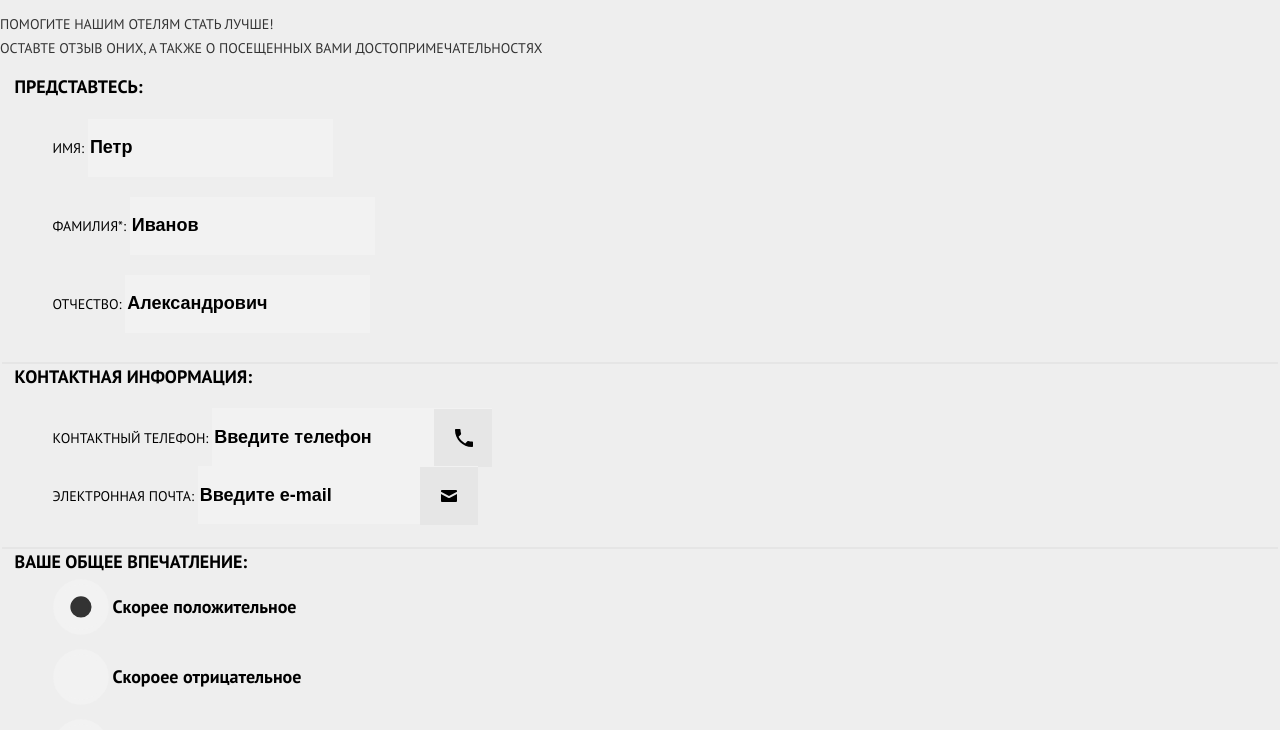
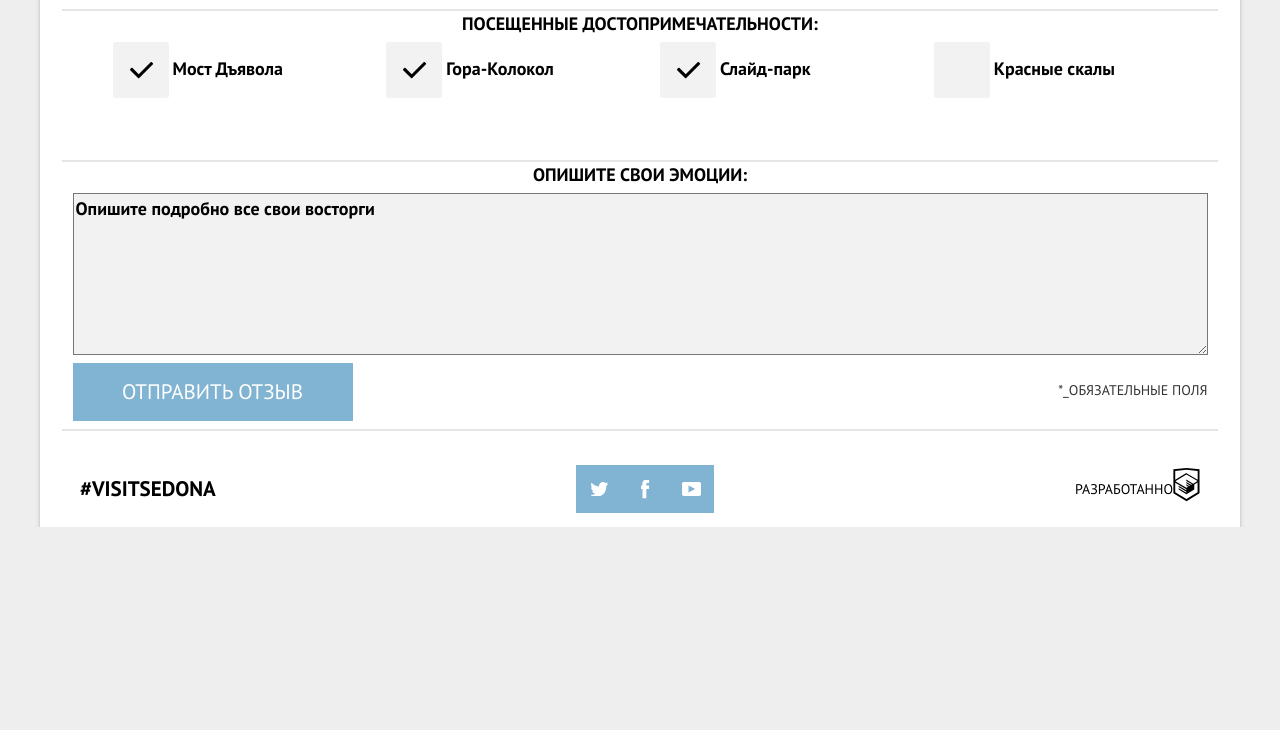
Before and after one commit to griprodata/1585633-sedona-21, a website: page source/form.html in a window 1280 px wide. Shown: the part 626-1356 px from the top of the page. After the commit the page ends 1153 px from the top, so only its background shows below. Drawn offline with nearby package versions, Linux system fonts and the light colour scheme; files that its build step writes are made by us from their sources.

Commit message:
делает адаптивную сетку для страницы форма

```diff
--- a/source/form.html
+++ b/source/form.html
@@ -7,6 +7,7 @@
   <link rel="stylesheet" href="css/style.css">
 </head>
 <body class="page__body">
+  <div class="page__container">
   <header class="page-header">
     <a class="page-header__logo" href="index.html">
       <img src="img/logotype-mobile.svg" width="102" height="84" alt="Седона"></a>
@@ -31,7 +32,7 @@
   <main class="page-main">
     <section class="photo">
       <h1 class="visually-hidden">Контактная информация</h1>
-        <div class="photo__image"><img src="img/back-desktop.jpg" alt="седона"></div>
+        <div class="photo__image"><img src="" alt="седона"></div>
         <h2 class="photo__title">Оставте свой отзыв</h2>
         <p class="photo__text">Помогите нашим отелям стать лучше!<br>
           оставте отзыв оних, а также о посещенных вами
@@ -41,7 +42,7 @@
       <h2 class="visually-hidden">Ваши данные</h2>
       <div class="contacts__wrapper">
         <form class="contacts__form" action="https://echo.htmlacademy.ru" method="get">
-          <fieldset class="contacts__group">
+          <fieldset class="contacts__group contacts__group--name">
             <legend class="contacts__title">Представтесь:</legend>
             <ul class="contacts__list">
               <li class="contacts__item contacts__item--name">
@@ -59,9 +60,9 @@
               </li>
             </ul>
           </fieldset>
-          <fieldset class="contacts__group">
+          <fieldset class="contacts__group contacts__group--mail">
             <legend class="contacts__title">Контактная информация:</legend>
-            <ul class="contacts__list">
+            <ul class="contacts__list contacts__list--mail">
               <li class="contacts__item">
                 <label class="contacts__label contacts__label--phone" for="your-number">контактный телефон:
                 <input class="contacts__input contacts__input--phone" type="tel" name="number" id="your-number"
@@ -75,7 +76,7 @@
               </li>
             </ul>
           </fieldset>
-          <fieldset class="contacts__group">
+          <fieldset class="contacts__group contacts__group--radio">
             <legend class="contacts__title">Ваше общее впечатление:</legend>
             <ul class="contacts__list">
               <li class="contacts__item contacts__item--radio">
@@ -97,9 +98,9 @@
               <button class="contacts__module-button" type="submit">ок</button>
             </div>
           </fieldset>
-          <fieldset class="contacts__group">
+          <fieldset class="contacts__group contacts__group--checkbox">
             <legend class="contacts__title">Посещенные достопримечательности:</legend>
-            <ul class="contacts__list">
+            <ul class="contacts__list contacts__list--checkbox">
               <li class="contacts__item contacts__item--checkbox">
                 <input class="contacts__input visually-hidden contacts__input--checkbox" type="checkbox" name="option-checkbox" id="devils-bridge" checked>
                 <label class="contacts__label-checkbox" for="devils-bridge">Мост Дъявола</label>
@@ -118,12 +119,15 @@
               </li>
             </ul>
           </fieldset>
-          <fieldset class="contacts__group">
+          <fieldset class="contacts__group contacts__group--message">
             <legend class="contacts__title">Опишите свои эмоции:</legend>
             <label for="your-message"></label>
-            <textarea class="contacts__message" name="text" id="your-message" cols="30" rows="10"
+            <textarea class="contacts__message" name="text" id="your-message" cols="30" rows="6"
               placeholder="Опишите подробно все свои восторги"></textarea>
+              <div class="contacts__blocks">
             <button class="contacts__button" type="submit">Отправить отзыв</button>
+            <p class="contacts__article">*_обязательные поля</p>
+            </div>
             <div class="contacts__module">
               <p class="contacts__module-title">Ваш отзыв отправлен!</p>
               <p class="contacts__module-text">Спасибо за ваше участие, Ваш отзыв уже поступил к нам.<br> В ближайшее время бы опобликуем его на сайте.</p>
@@ -136,7 +140,6 @@
   </main>
   <footer class="footer">
     <div class="footer__wrapper">
-      <img src="img/group-map.jpg" width="320" height="350" alt="карта">
       <p class="footer__title">#visitsedona</p>
       <ul class="footer__list">
         <li class="footer__item">
@@ -157,5 +160,6 @@
       </p>
     </div>
   </footer>
+  </div>
 </body>
 </html>
--- a/source/less/blocks/contacts.less
+++ b/source/less/blocks/contacts.less
@@ -1,7 +1,17 @@
+.contacts {
+  background-color: @white;
+}
+
 .contacts__title {
   font-size: 18px;
   line-height: 26px;
   font-weight: 700;
+  text-align: center;
+}
+
+.contacts__article {
+  color: @space;
+  display: none;
 }
 
 .contacts__input {
@@ -26,6 +36,10 @@
 .contacts__group {
   border: none;
   border-bottom: 2px solid @extraspace;
+}
+
+.contacts__list--mail {
+  padding: 0;
 }
 
 .contacts__list {
@@ -162,6 +176,7 @@
   font-size: 18px;
   line-height: 26px;
   font-weight: 700;
+  background-color: @basicspace;
 }
 
 .contacts__button {
@@ -209,7 +224,6 @@
   font-family: "PT Sans", "Arial", sans-serif;
   font-size: 18px;
   height: 58px;
-  padding: 32 px 0 32px 0;
   line-height: 26px;
   color: @white;
   width: 280px;
@@ -217,3 +231,80 @@
   border: none;
   text-transform: uppercase;
 }
+
+@media (min-width: @tablet-width) {
+  .contacts__form {
+    display: flex;
+    flex-wrap: wrap;
+    padding: 20px;
+  }
+
+  .contacts__article {
+    display: block;
+  }
+
+  .contacts__group--name {
+    order: 2;
+  }
+
+  .contacts__group--mail {
+    order: 3;
+    width: 100%;
+  }
+
+  .contacts__group--radio {
+    order: 1;
+  }
+
+  .contacts__group--checkbox {
+    order: 4;
+  }
+
+  .contacts__group--message {
+    order: 5;
+    width: 100%;
+  }
+
+  .contacts__blocks {
+    display: flex;
+    justify-content: space-between;
+  }
+
+  .contacts__list--checkbox {
+    display: flex;
+    flex-wrap: wrap;
+  }
+
+  .contacts__item--checkbox {
+    width: 50%;
+  }
+
+  .contacts__message {
+    width: 100%;
+  }
+
+  .contacts__input--mail,
+  .contacts__input--phone {
+    max-width: 648px;
+  }
+}
+
+@media (min-width: @desktop-width) {
+  .contacts__list--mail {
+    display: flex;
+    justify-content: space-between;
+  }
+
+  .contacts__group--checkbox {
+    width: 100%;
+  }
+
+  .contacts__list--checkbox {
+    display: flex;
+    justify-content: space-between;
+  }
+
+  .contacts__item--checkbox {
+    width: 25%;
+  }
+}
--- a/source/less/blocks/intro.less
+++ b/source/less/blocks/intro.less
@@ -15,10 +15,11 @@
 }
 
 .intro__image {
-  background-color: @extrablue / cover;
+  background-color: @extrablue;
   background-image: url("../img/back-desktop.jpg");
   background-repeat: no-repeat;
   background-position: center;
+  background-size: cover;
   text-align: center;
 }
 
--- a/source/less/blocks/page.less
+++ b/source/less/blocks/page.less
@@ -14,9 +14,6 @@
   .page__container {
     width: 1200px;
     margin: 0 auto;
-  }
-
-  .page__body {
     box-shadow: 0 4px 4px rgba(0, 0, 0, 0.25);
   }
 }
--- a/source/less/blocks/photo.less
+++ b/source/less/blocks/photo.less
@@ -1,3 +1,7 @@
+.photo {
+  background-color: @white;
+}
+
 .photo__list {
   list-style: none;
 }
@@ -10,11 +14,13 @@
   font-size: 18px;
   line-height: 26px;
   font-weight: 700;
+  text-align: center;
 }
 
 .photo__text {
   line-height: 24px;
   color: @space;
+  text-align: center;
 }
 
 .photo__intro {
```
